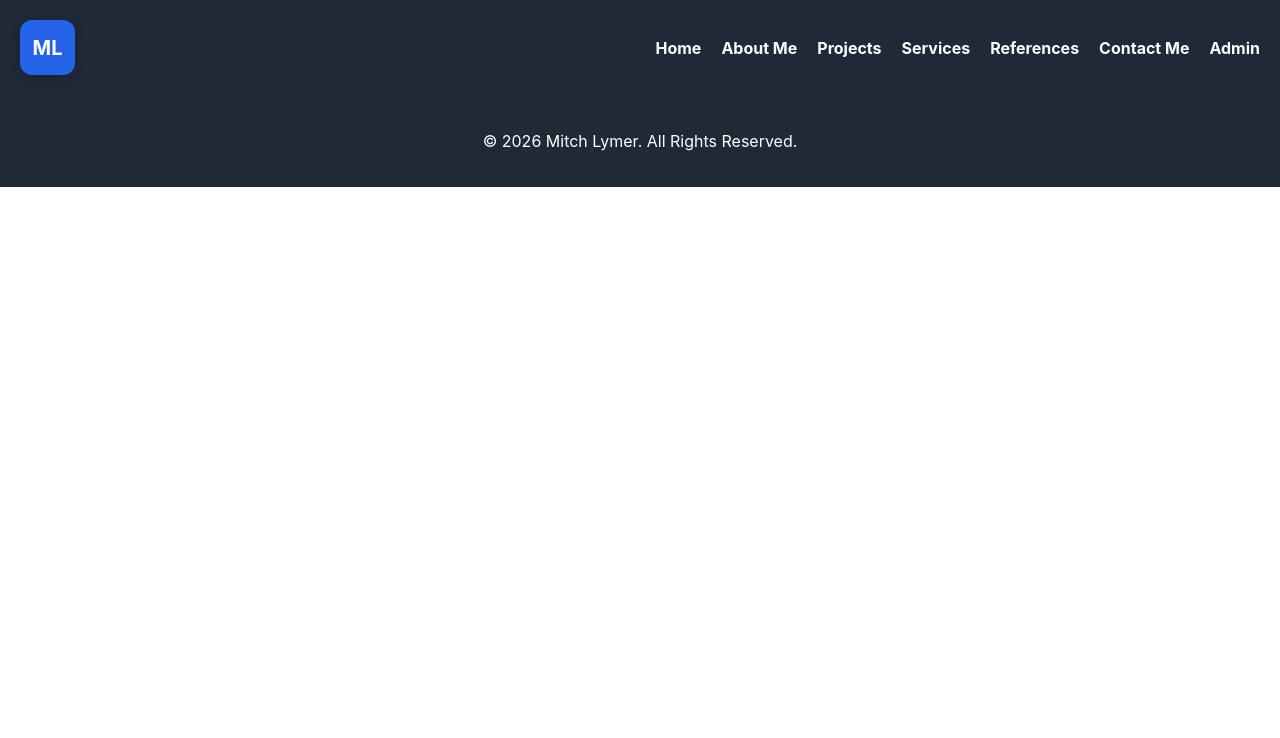
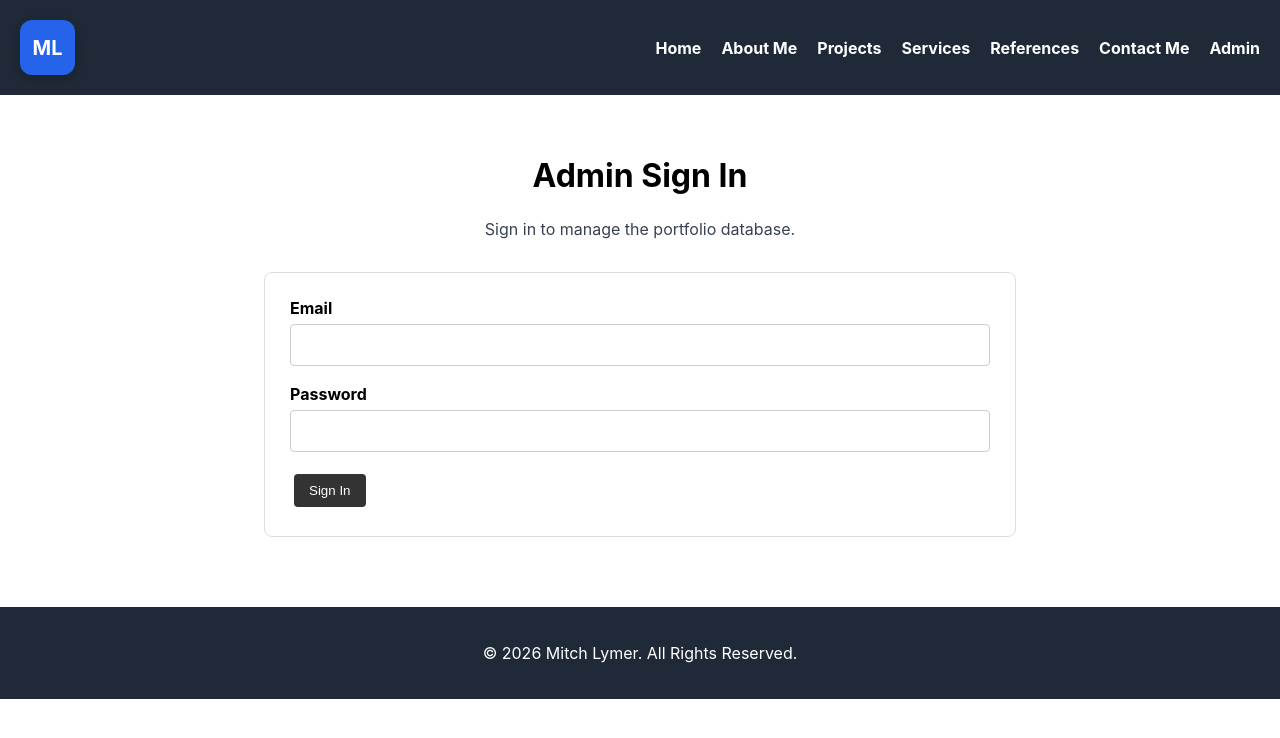
Before and after one commit to mitchlymer/COMP229-Labs, a React (Create React App) app in the folder portfolio/: page /admin/login in a window 1280 px wide. Shown: the top 738 px of the page. Built offline with nearby package versions, Linux system fonts and the light colour scheme; no server answers.

Commit message:
Add JWT authentication to React admin

```diff
--- a/portfolio/src/App.js
+++ b/portfolio/src/App.js
@@ -1,6 +1,7 @@
 import { Routes, Route } from "react-router-dom";
 
 import Navbar from "./components/Navbar";
+import ProtectedRoute from "./components/ProtectedRoute";
 
 import Home from "./pages/Home";
 import About from "./pages/About";
@@ -8,6 +9,7 @@ import Projects from "./pages/Projects";
 import Services from "./pages/Services";
 import References from "./pages/References";
 import Contact from "./pages/Contact";
+import AdminLogin from "./pages/admin/AdminLogin";
 import AdminDashboard from "./pages/admin/AdminDashboard";
 import AdminServices from "./pages/admin/AdminServices";
 import AdminProjects from "./pages/admin/AdminProjects";
@@ -30,11 +32,49 @@ function App() {
                 <Route path="/services" element={<Services />} />
                 <Route path="/references" element={<References />} />
                 <Route path="/contact" element={<Contact />} />
-                <Route path="/admin" element={<AdminDashboard />} />
-                <Route path="/admin/services" element={<AdminServices />} />
-                <Route path="/admin/projects" element={<AdminProjects />} />
-                <Route path="/admin/references" element={<AdminReferences />} />
-                <Route path="/admin/users" element={<AdminUsers />} />
+
+                <Route path="/admin/login" element={<AdminLogin />} />
+
+                <Route
+                    path="/admin"
+                    element={
+                        <ProtectedRoute>
+                            <AdminDashboard />
+                        </ProtectedRoute>
+                    }
+                />
+                <Route
+                    path="/admin/services"
+                    element={
+                        <ProtectedRoute>
+                            <AdminServices />
+                        </ProtectedRoute>
+                    }
+                />
+                <Route
+                    path="/admin/projects"
+                    element={
+                        <ProtectedRoute>
+                            <AdminProjects />
+                        </ProtectedRoute>
+                    }
+                />
+                <Route
+                    path="/admin/references"
+                    element={
+                        <ProtectedRoute>
+                            <AdminReferences />
+                        </ProtectedRoute>
+                    }
+                />
+                <Route
+                    path="/admin/users"
+                    element={
+                        <ProtectedRoute>
+                            <AdminUsers />
+                        </ProtectedRoute>
+                    }
+                />
             </Routes>
 
             <Footer />
--- a/portfolio/src/api/api.js
+++ b/portfolio/src/api/api.js
@@ -1,13 +1,35 @@
 const API_BASE_URL =
     process.env.REACT_APP_API_URL || "http://localhost:3000/api";
 
+const TOKEN_KEY = "portfolioToken";
+
+function getAuthToken() {
+    return localStorage.getItem(TOKEN_KEY);
+}
+
+function setAuthToken(token) {
+    localStorage.setItem(TOKEN_KEY, token);
+}
+
+function removeAuthToken() {
+    localStorage.removeItem(TOKEN_KEY);
+}
+
 async function apiRequest(endpoint, options = {}) {
+    const token = getAuthToken();
+
+    const headers = {
+        "Content-Type": "application/json",
+        ...options.headers
+    };
+
+    if (token) {
+        headers.Authorization = `Bearer ${token}`;
+    }
+
     const response = await fetch(`${API_BASE_URL}${endpoint}`, {
         ...options,
-        headers: {
-            "Content-Type": "application/json",
-            ...options.headers
-        }
+        headers: headers
     });
 
     const result = await response.json();
@@ -19,4 +41,10 @@ async function apiRequest(endpoint, options = {}) {
     return result;
 }
 
-export { API_BASE_URL, apiRequest };
+export {
+    API_BASE_URL,
+    apiRequest,
+    getAuthToken,
+    setAuthToken,
+    removeAuthToken
+};
--- a/portfolio/src/components/Navbar.js
+++ b/portfolio/src/components/Navbar.js
@@ -1,6 +1,15 @@
-import { Link } from "react-router-dom";
+import { Link, useLocation } from "react-router-dom";
+import { getAuthToken, removeAuthToken } from "../api/api";
 
 function Navbar() {
+    const { pathname } = useLocation();
+    const isSignedIn =
+        Boolean(getAuthToken()) && pathname !== "/admin/login";
+
+    const handleSignOut = () => {
+        removeAuthToken();
+    };
+
     return (
         <nav className="navbar">
             <Link to="/" className="logo">
@@ -15,6 +24,12 @@ function Navbar() {
                 <Link to="/references">References</Link>
                 <Link to="/contact">Contact Me</Link>
                 <Link to="/admin">Admin</Link>
+
+                {isSignedIn && (
+                    <Link to="/admin/login" onClick={handleSignOut}>
+                        Sign Out
+                    </Link>
+                )}
             </div>
         </nav>
     );
--- /dev/null
+++ b/portfolio/src/components/ProtectedRoute.js
@@ -0,0 +1,14 @@
+import { Navigate } from "react-router-dom";
+import { getAuthToken } from "../api/api";
+
+function ProtectedRoute({ children }) {
+    const token = getAuthToken();
+
+    if (!token) {
+        return <Navigate to="/admin/login" replace />;
+    }
+
+    return children;
+}
+
+export default ProtectedRoute;
--- /dev/null
+++ b/portfolio/src/pages/admin/AdminLogin.js
@@ -0,0 +1,88 @@
+import { useState } from "react";
+import { useNavigate } from "react-router-dom";
+import { apiRequest, setAuthToken } from "../../api/api";
+
+function AdminLogin() {
+    const navigate = useNavigate();
+
+    const [formData, setFormData] = useState({
+        email: "",
+        password: ""
+    });
+    const [submitting, setSubmitting] = useState(false);
+    const [error, setError] = useState("");
+
+    const handleChange = (event) => {
+        const { name, value } = event.target;
+
+        setFormData({
+            ...formData,
+            [name]: value
+        });
+    };
+
+    const handleSubmit = async (event) => {
+        event.preventDefault();
+
+        setSubmitting(true);
+        setError("");
+
+        try {
+            const result = await apiRequest("/users/signin", {
+                method: "POST",
+                body: JSON.stringify(formData)
+            });
+
+            setAuthToken(result.data.token);
+            navigate("/admin");
+        } catch (error) {
+            setError(error.message);
+        } finally {
+            setSubmitting(false);
+        }
+    };
+
+    return (
+        <main className="admin-page">
+            <h1>Admin Sign In</h1>
+
+            <p className="page-intro">
+                Sign in to manage the portfolio database.
+            </p>
+
+            <form className="admin-form" onSubmit={handleSubmit}>
+                <div className="form-group">
+                    <label htmlFor="email">Email</label>
+                    <input
+                        type="email"
+                        id="email"
+                        name="email"
+                        value={formData.email}
+                        onChange={handleChange}
+                        required
+                    />
+                </div>
+
+                <div className="form-group">
+                    <label htmlFor="password">Password</label>
+                    <input
+                        type="password"
+                        id="password"
+                        name="password"
+                        value={formData.password}
+                        onChange={handleChange}
+                        required
+                    />
+                </div>
+
+                <button type="submit" disabled={submitting}>
+                    {submitting ? "Signing In..." : "Sign In"}
+                </button>
+            </form>
+
+            {error && <p className="error-message">{error}</p>}
+        </main>
+    );
+}
+
+export default AdminLogin;
```
